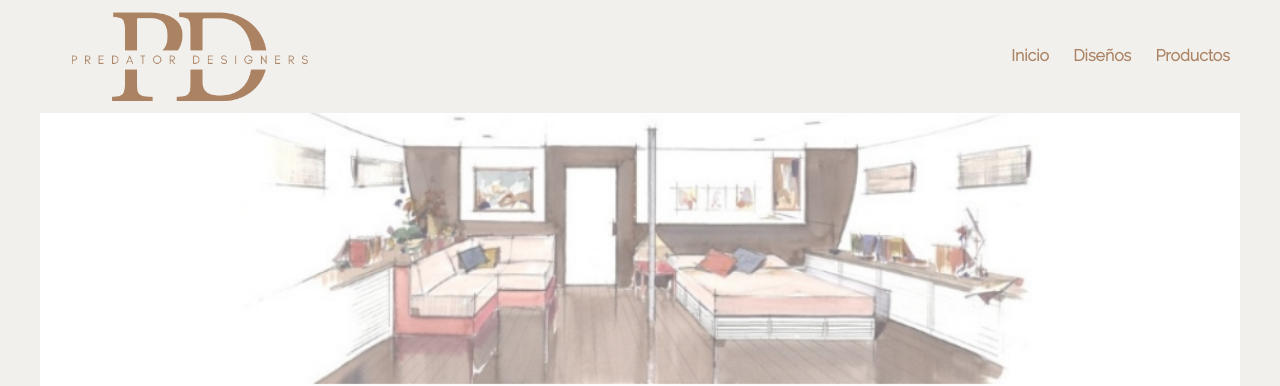
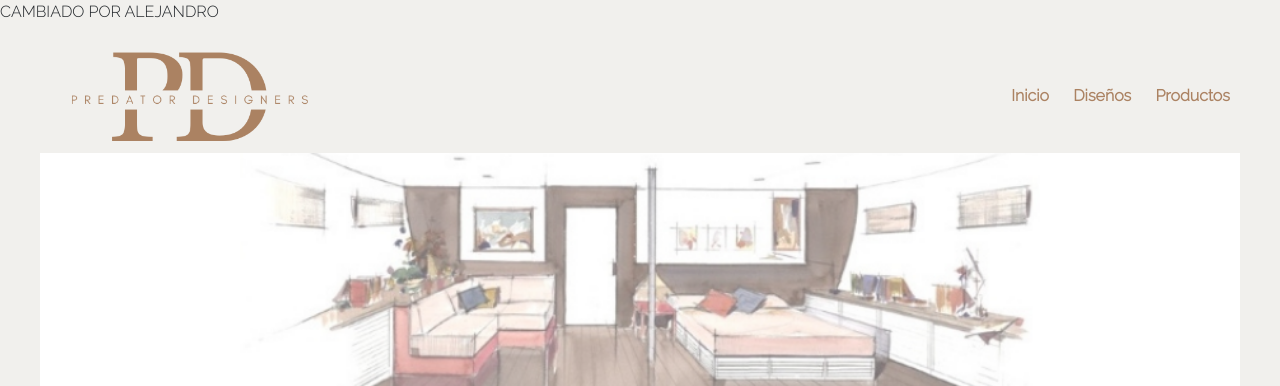
Before and after one commit to OmarDvd/proyectoDisenoInterior, a plain HTML site: page index.html in a window 1280 px wide. Shown: the top 386 px of the page. Drawn offline with nearby package versions, Linux system fonts and the light colour scheme.

Commit message:
pruebados

```diff
--- a/index.html
+++ b/index.html
@@ -10,6 +10,7 @@
 
     </head>
 <body>
+    <p>CAMBIADO POR ALEJANDRO</p>
     <div class="contenedor">
         <div class="tit-nav">
             <div class="tit">
```
